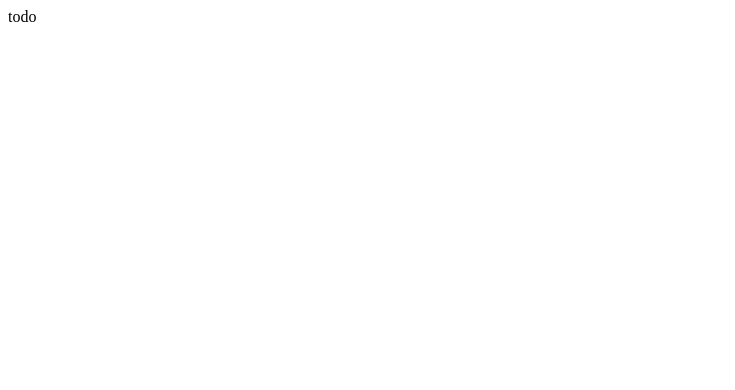
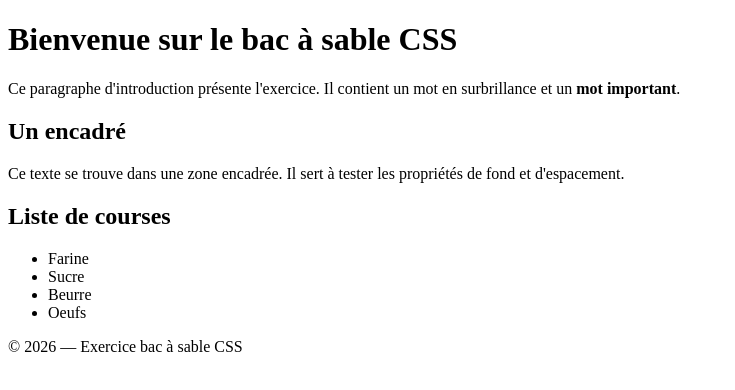
Before and after one commit to Coda-Dijon/bac-a-sable-css, a plain HTML site: page index.html in a window 1280 px wide. Shown: the whole page, without its empty margins (0-735 px from the left). Drawn offline with Linux system fonts and the light colour scheme.

Commit message:
feat: énoncé de l'exercice

```diff
--- a/index.html
+++ b/index.html
@@ -1 +1,35 @@
-todo
+<!DOCTYPE html>
+<html lang="fr">
+<head>
+    <meta charset="utf-8">
+    <title>Bac à sable CSS</title>
+    <link rel="stylesheet" href="style.css">
+</head>
+<body>
+
+<h1>Bienvenue sur le bac à sable CSS</h1>
+
+<p class="intro">
+    Ce paragraphe d'introduction présente l'exercice.
+    Il contient un <span>mot en surbrillance</span> et un <strong>mot important</strong>.
+</p>
+
+<div class="encadre">
+    <h2>Un encadré</h2>
+    <p>Ce texte se trouve dans une zone encadrée. Il sert à tester les propriétés de fond et d'espacement.</p>
+</div>
+
+<h2>Liste de courses</h2>
+<ul>
+    <li>Farine</li>
+    <li>Sucre</li>
+    <li>Beurre</li>
+    <li>Oeufs</li>
+</ul>
+
+<footer>
+    <p>© 2026 — Exercice bac à sable CSS</p>
+</footer>
+
+</body>
+</html>
--- /dev/null
+++ b/style.css
@@ -0,0 +1,33 @@
+/* Bac à sable CSS — Complétez les déclarations ci-dessous. */
+
+span {
+
+}
+
+.intro {
+
+}
+
+h1 {
+
+}
+
+strong {
+
+}
+
+.encadre {
+
+}
+
+:root {
+
+}
+
+li {
+
+}
+
+footer {
+
+}
```
Also changed, not shown: 3 other files.
